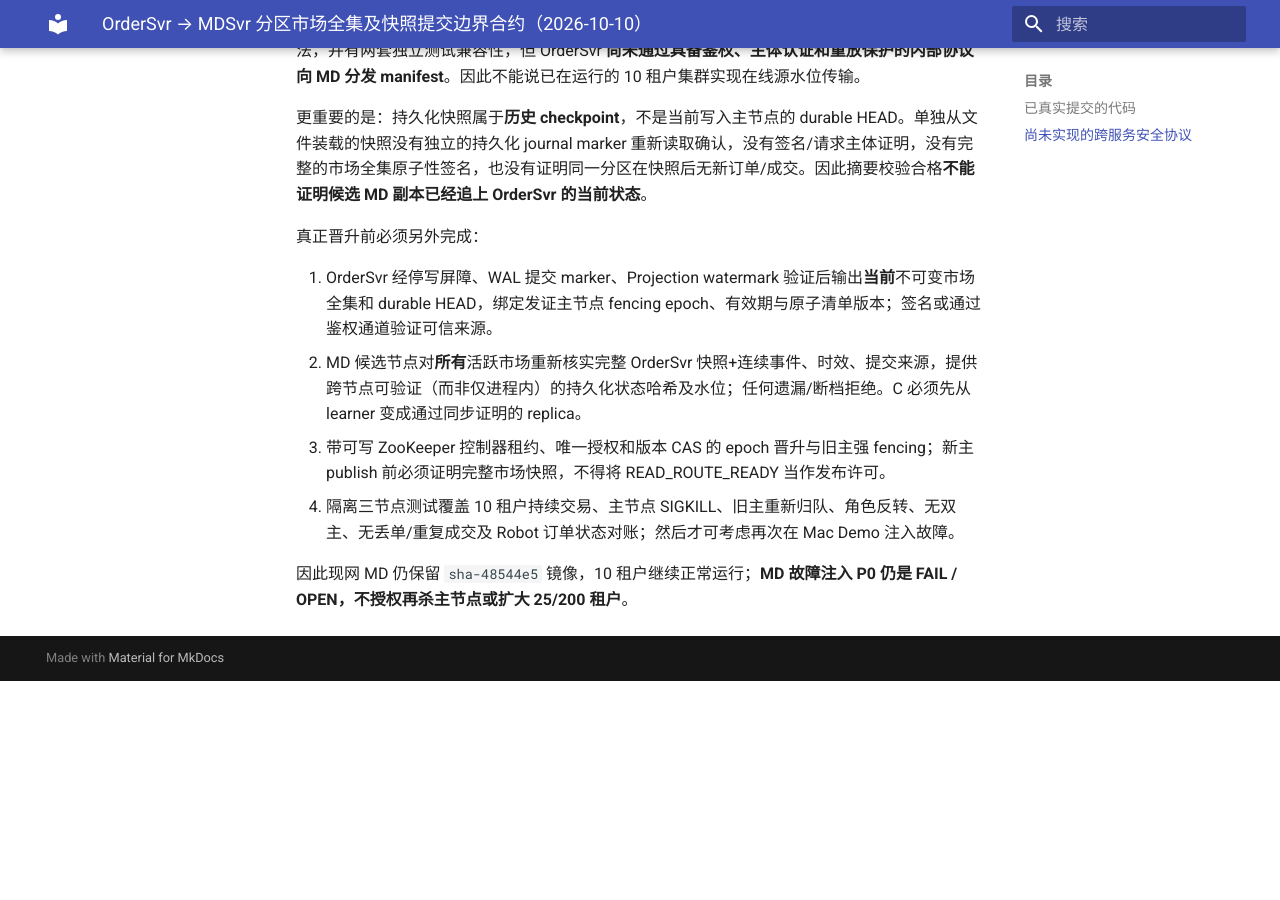
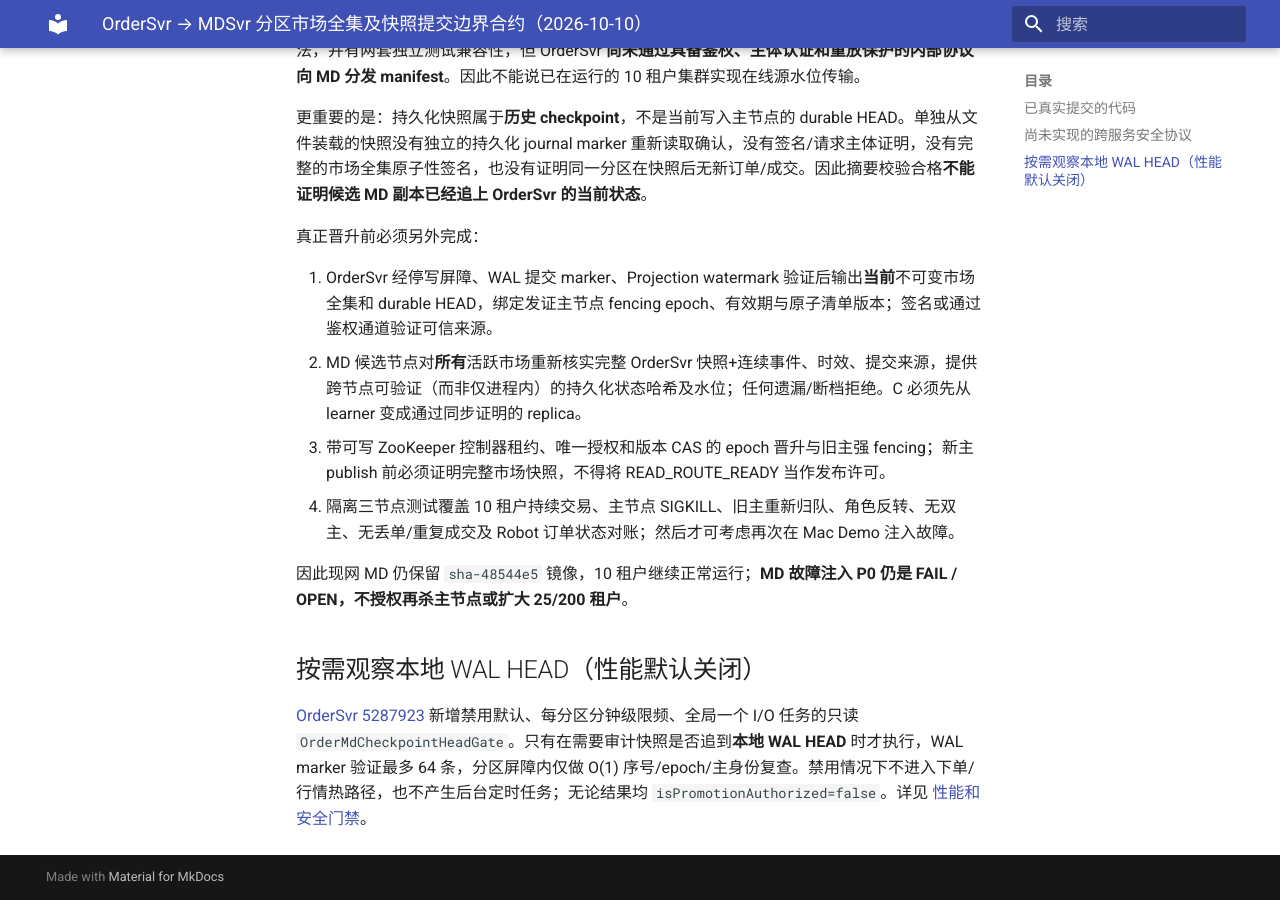
Before and after one commit to bliplink/dc-quant-deploy, an MkDocs documentation site: the page built from docs/ORDER_MD_COMMITTED_CHECKPOINT_MANIFEST_20261010.zh-CN.md, in a window 1280 px wide and 900 px high, scrolled down 1093 px. Built offline with MkDocs 1.6.1 and Material for MkDocs 9.7.7, drawn with Linux system fonts in a browser that asks for light colours; before the commit the page ends 1774 px from its top, so only the background shows below that; some of the changed lines change nothing that is shown.

Commit message:
docs(order-ha): define disabled-by-default bounded head review and performance limits

````diff
--- a/docs/ORDER_MD_COMMITTED_CHECKPOINT_MANIFEST_20261010.zh-CN.md
+++ b/docs/ORDER_MD_COMMITTED_CHECKPOINT_MANIFEST_20261010.zh-CN.md
@@ -28,3 +28,7 @@
 4. 隔离三节点测试覆盖 10 租户持续交易、主节点 SIGKILL、旧主重新归队、角色反转、无双主、无丢单/重复成交及 Robot 订单状态对账；然后才可考虑再次在 Mac Demo 注入故障。
 
 因此现网 MD 仍保留 `sha-48544e5` 镜像，10 租户继续正常运行；**MD 故障注入 P0 仍是 FAIL / OPEN，不授权再杀主节点或扩大 25/200 租户**。
+
+## 按需观察本地 WAL HEAD（性能默认关闭）
+
+[OrderSvr 5287923](https://github.com/bliplink/com.app.dc.ordersvr/commit/5287923d6ad128bbdff109acbb0c0c853c08d9dc) 新增禁用默认、每分区分钟级限频、全局一个 I/O 任务的只读 `OrderMdCheckpointHeadGate`。只有在需要审计快照是否追到**本地 WAL HEAD** 时才执行，WAL marker 验证最多 64 条，分区屏障内仅做 O(1) 序号/epoch/主身份复查。禁用情况下不进入下单/行情热路径，也不产生后台定时任务；无论结果均 `isPromotionAuthorized=false`。详见 [性能和安全门禁](ORDER_MD_ON_DEMAND_HEAD_REVIEW_PERFORMANCE_20261010.zh-CN.md)。
--- /dev/null
+++ b/docs/ORDER_MD_ON_DEMAND_HEAD_REVIEW_PERFORMANCE_20261010.zh-CN.md
@@ -0,0 +1,30 @@
+# OrderSvr 当前 Checkpoint HEAD 只读预检：低性能开销与安全边界（2026-10-10）
+
+## 代码交付
+
+[OrderSvr commit 5287923](https://github.com/bliplink/com.app.dc.ordersvr/commit/5287923d6ad128bbdff109acbb0c0c853c08d9dc) 新增 `OrderMdCheckpointHeadGate.review(partitionId)`，仅供明确发起的内部安全预检调用，并未注册为 HTTP/Netty 外部 API，也未接入订单、撮合、Robot 或 MD 的逐笔处理路径。
+
+默认配置（缺省即可生效，不需要修改现网文件）：
+
+```properties
+order.cluster.mdCheckpointHeadReview.enabled=false
+order.cluster.mdCheckpointHeadReview.minIntervalMillis=60000
+```
+
+- **默认拒绝和零 hot-path 额外调用**：不启用时 `review` 立即返回 `DISABLED`，不访问任何 Snapshot、WAL、ZooKeeper 或分区屏障。对禁用状态的 100,000 次调用进行了源码级单元回归；这是**功能无 I/O 断言**，并不冒充真实 QPS 基准测试。
+- **请求节流**：启用后同一分区至少间隔 60 秒（最低允许 5 秒，低于该阈值直接拒绝）；同一时刻全局只允许一个任务读取快照，其他请求立即返回 `GLOBAL_REVIEW_BUSY`，不排队堆积磁盘 I/O。不存在常驻后台定时任务。
+- **低开销检查顺序**：先读取 OrderSvr 已缓存的最新 WAL seq。若落盘快照的 seq 不等于该值，立即返回 `CHECKPOINT_NOT_AT_HEAD`，不生成整份市场摘要；仅当序号一致时调用 `OrderCommitWatermark.hasVerifiedSnapshotBoundary()`，读取最多 64 条快照提交标记附近的 WAL 记录，拒绝有疑义的提交边界；之后在**停写屏障外**构造已持久化市场清单/摘要。
+- **极短停写锁区间**：最后通过原有 `OrderPartitionBarrier.quiesce` 进入短暂独占窗口，仅复核 journal `lastSeq`、当前 epoch 和本节点合法 Primary 身份；绝不在屏障内重新读取快照、扫描 WAL、重算完整 Hash。若验证前后 WAL HEAD 变化，返回 `HEAD_OR_EPOCH_CHANGED`。
+- **失败即关闭**：缺少集群模式、分区屏障、日志或权威标记、无快照/旧快照/权限变化，均返回明确拒绝状态；无论结果为 `LOCAL_HEAD_CHECKPOINT_MATCHED_ONLY` 与否，始终 `isPromotionAuthorized=false`，证明级别固定为 `LOCAL_VOLATILE_HEAD_OBSERVATION_ONLY`。
+
+## 实测回归
+
+隔离 Maven 全量执行：**311 项，0 failures、0 errors、1 skipped**；新一轮还专门测试了预检期间 WAL 从 `seq=100` 变到 `seq=101` 的竞态，必须返回 `HEAD_OR_EPOCH_CHANGED`，不能伪造成功。测试覆盖禁用路径、请求频控、并发拒绝、短暂屏障内恒定工作量以及晋升默认禁止。构建由 GitHub Actions 跟进。
+
+## 性能和功能边界（必须保留）
+
+该程序仅在手动/内部调用时有工作量，且在热交易路径中没有增加 WAL 扫描或 ZK 请求。读取磁盘快照时仍会消耗短暂的 I/O/CPU，所以默认关闭、有全局并发限制和低频阈值；**未实际模拟 200 租户的极限 TPS，不得宣传没有任何开销**。
+
+该 `HEAD` 只是某一观测瞬间该**本地副本**的 WAL 头与已持久化检查点吻合，既没有独立确认远端的 durable 两副本 ACK、Projection watermark 和另一交易节点，也没有证明所有市场已同步到 MD 的持久化状态。**绝不能单凭这个结果触发 ZooKeeper 主节点 CAS 晋升。** 真正 MD HA 仍需要可信当前源 manifest 签名/鉴权、C learner 追平、两个同步副本、源租约 fencing、旧主归队与隔离故障测试。
+
+当前 10 租户 Demo 不启用该开关、不升级 OrderSvr/MD 节点、不扩大到 25/200 租户或额外故障注入，等待完整 HA 协议通过隔离环境的回归。
````
